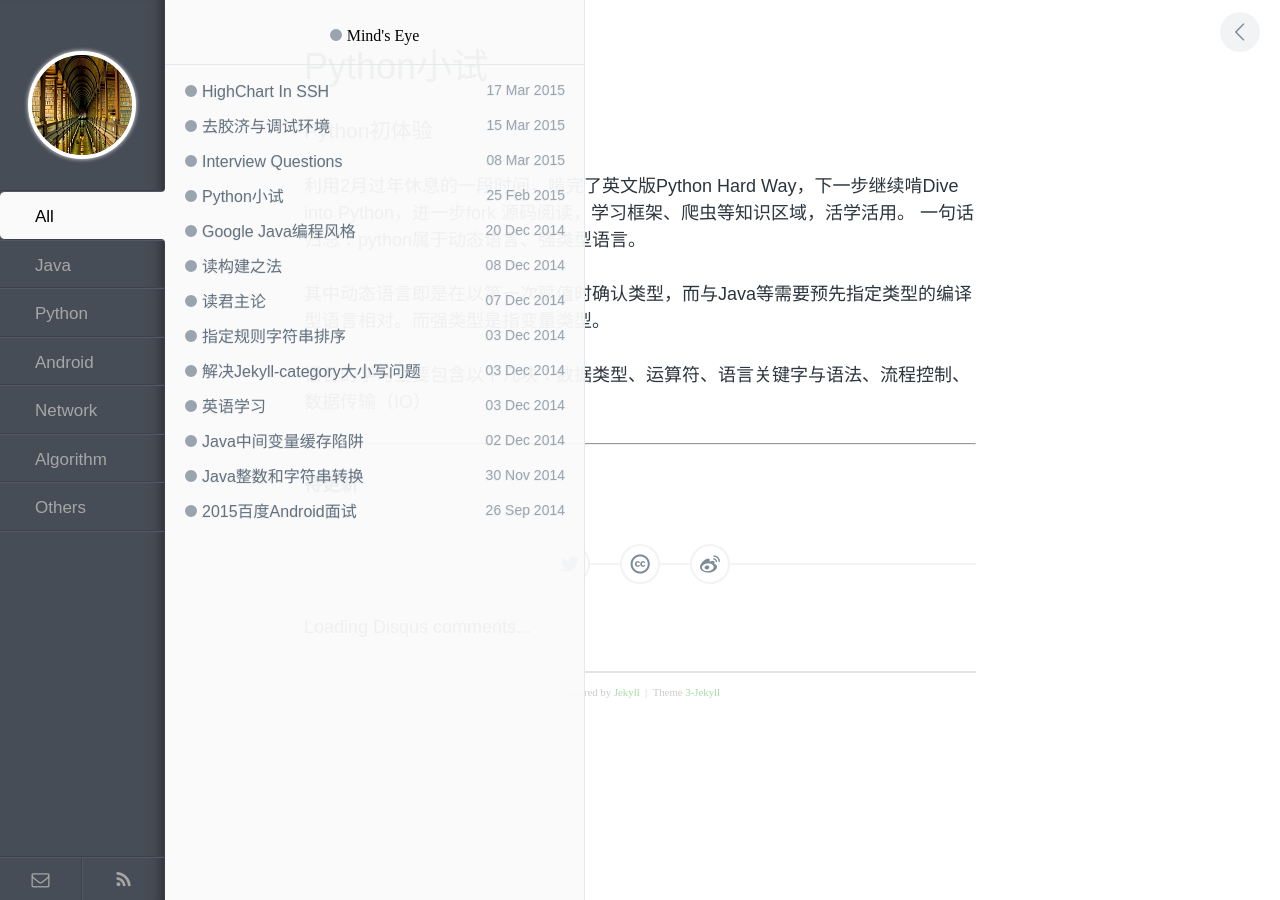
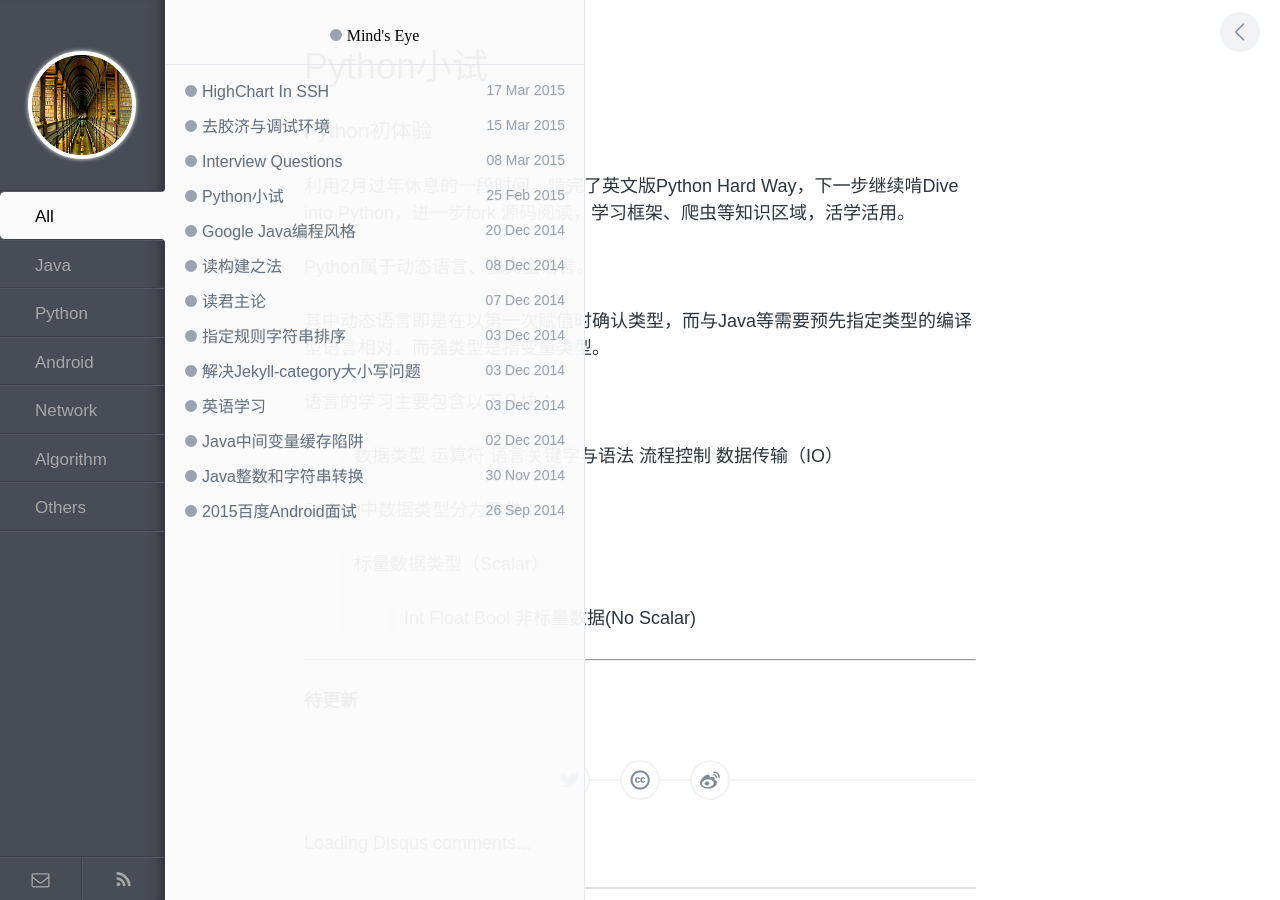
Before and after one commit to enlipan/enlipan.github.io, a Jekyll site: the page built from _posts/2015-2-25-start-Python.md, in a window 1280 px wide. Built offline with Jekyll 4.4.1, drawn with Linux system fonts in a browser that asks for light colours; comment, search, counter and statistics services are not loaded.

Commit message:
update start python

```diff
--- a/_posts/2015-2-25-start-Python.md
+++ b/_posts/2015-2-25-start-Python.md
@@ -5,12 +5,24 @@
 ---
 ### Python初体验
 利用2月过年休息的一段时间，啃完了英文版Python Hard Way，下一步继续啃Dive into Python，进一步fork 源码阅读，学习框架、爬虫等知识区域，活学活用。
-一句话归总：python属于动态语言、强类型语言。
 
+Python属于动态语言、强类型语言。
 
 其中动态语言即是在以第一次赋值时确认类型，而与Java等需要预先指定类型的编译型语言相对。而强类型是指变量类型。
 
-语言的学习主要包含以下几块：数据类型、运算符、语言关键字与语法、流程控制、数据传输（IO）
+语言的学习主要包含以下几块：
+>数据类型
+>运算符
+>语言关键字与语法
+>流程控制
+>数据传输（IO）
+
+Python中数据类型分为两类：
+>标量数据类型（Scalar）
+>>Int
+>>Float
+>>Bool
+>非标量数据(No Scalar)
 
 ---
 
```
